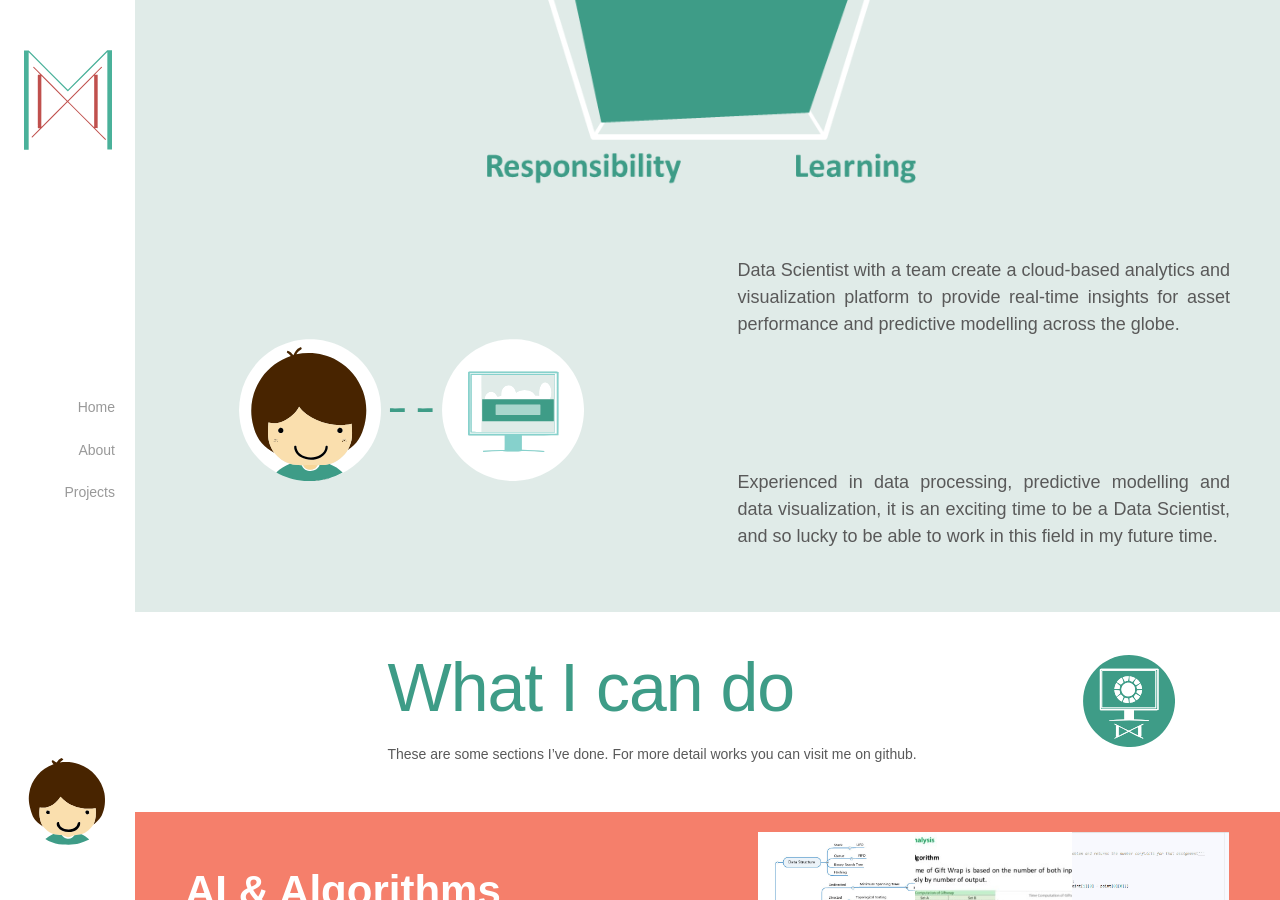
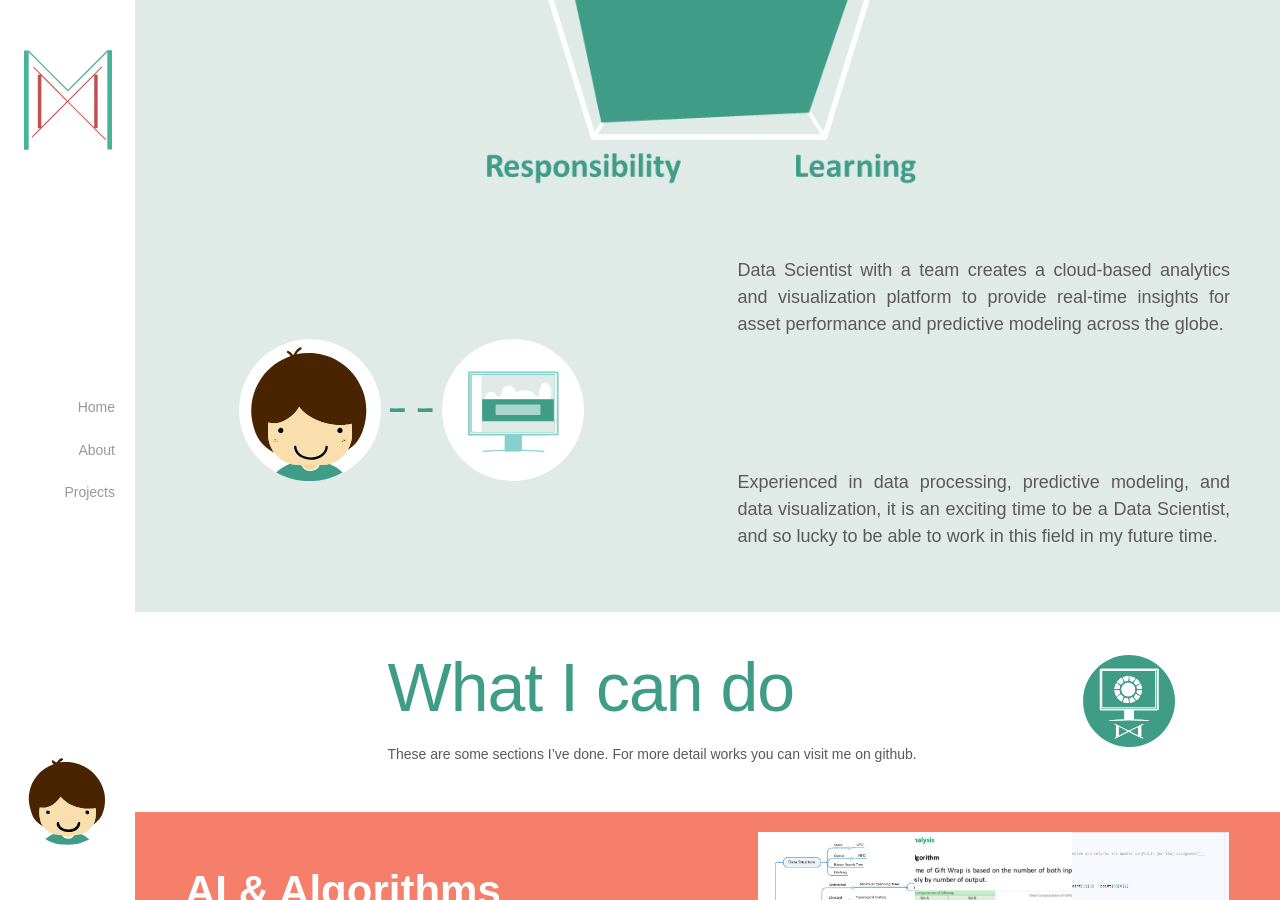
Before and after one commit to santochaoya/santochaoya.github.io, a Jekyll site: the page built from index.html, in a window 1280 px wide and 900 px high, scrolled down 1198 px. Built offline with Jekyll 4.4.1, drawn with Linux system fonts in a browser that asks for light colours; nearby versions of some CDN libraries; some web fonts are replaced; Markdown is read by kramdown in place of the engine named in the settings.

Commit message:
Update section-about.html

```diff
--- a/_includes/section-about.html
+++ b/_includes/section-about.html
@@ -8,9 +8,9 @@
                 <div class="index"></div>
             </div>
             <div class="col-50">
-                <p>Data Scientist with a team create a cloud-based analytics and visualization platform to provide real-time
-                    insights for asset performance and predictive modelling across the globe.</p>
-                <p>Experienced in data processing, predictive modelling and data visualization, it is an exciting time to be a Data Scientist,
+                <p>Data Scientist with a team creates a cloud-based analytics and visualization platform to provide real-time
+                    insights for asset performance and predictive modeling across the globe.</p>
+                <p>Experienced in data processing, predictive modeling, and data visualization, it is an exciting time to be a Data Scientist,
                     and so lucky to be able to work in this field in my future time.</p>
             </div>
         </div>
```
